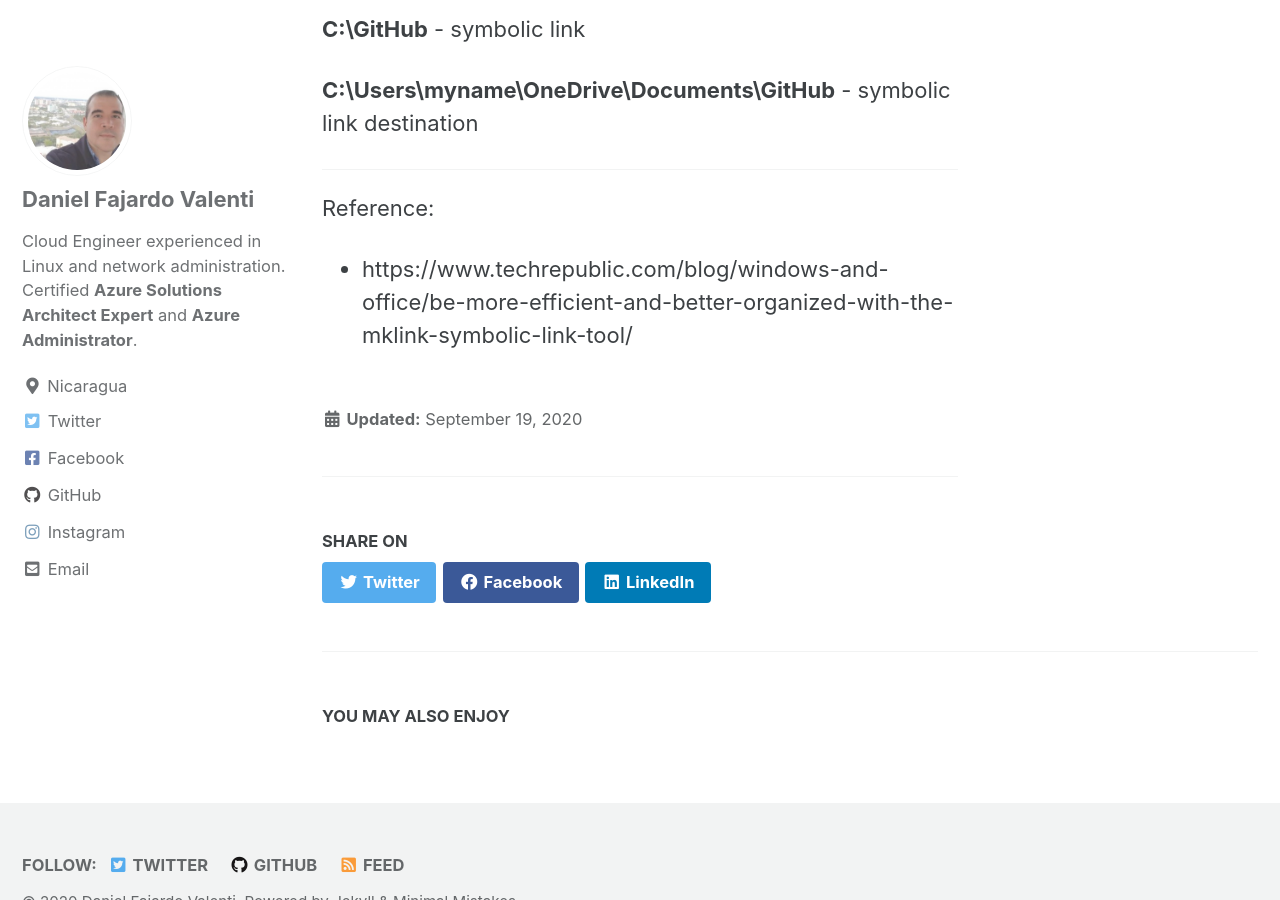
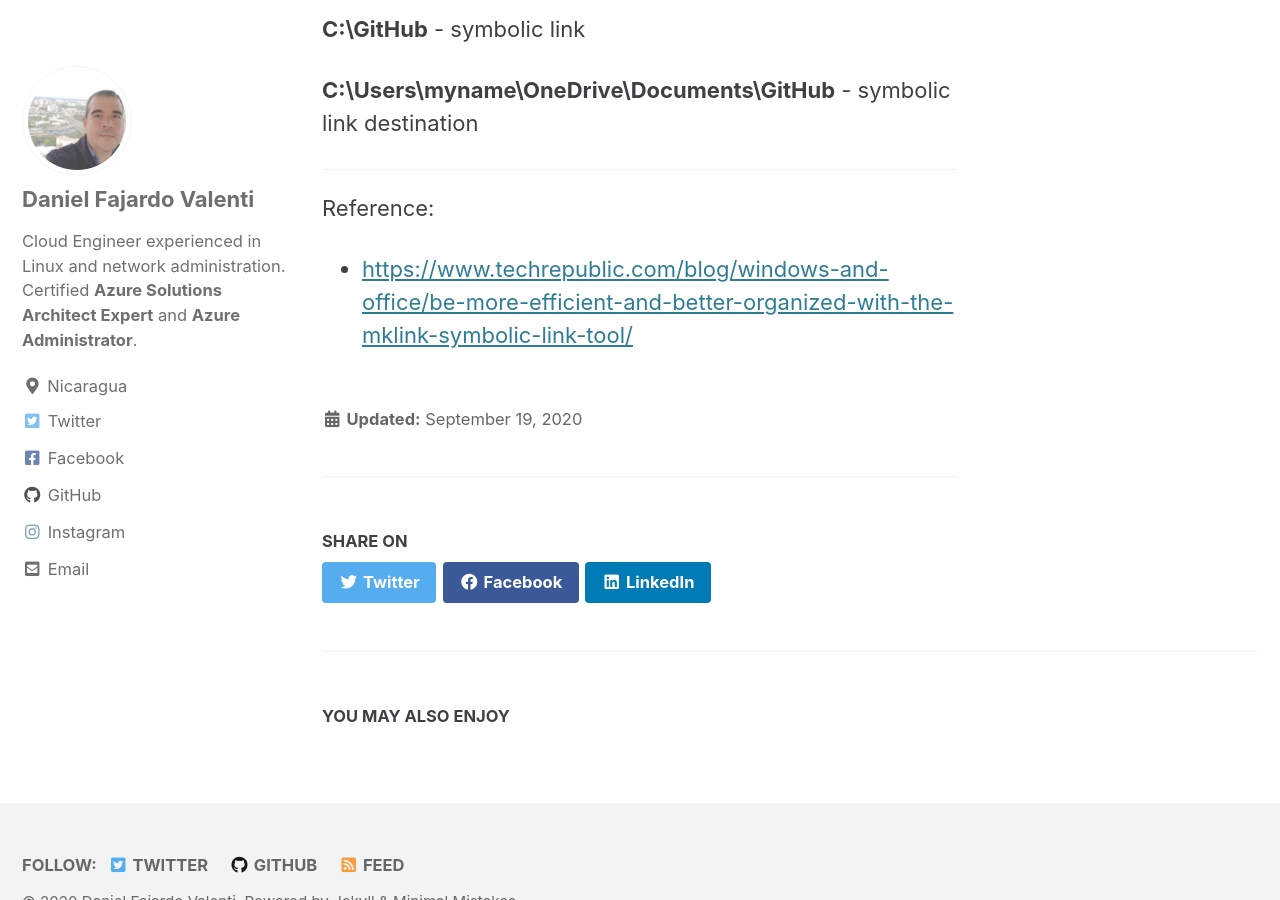
Before and after one commit to daniel-fv/daniel-fv.github.io, a Jekyll site: the page built from _posts/2020-09-19-symbolic-links-windows-10.md, in a window 1280 px wide and 900 px high, scrolled down 707 px. Built offline with Jekyll 4.4.1, drawn with Linux system fonts in a browser that asks for light colours; cached includes are drawn as plain includes.

Commit message:
link fixed

```diff
--- a/_posts/2020-09-19-symbolic-links-windows-10.md
+++ b/_posts/2020-09-19-symbolic-links-windows-10.md
@@ -21,8 +21,7 @@ Where:
 
 **C:\Users\myname\OneDrive\Documents\GitHub** - symbolic link destination
 
-
-
 ---
 Reference:
-- https://www.techrepublic.com/blog/windows-and-office/be-more-efficient-and-better-organized-with-the-mklink-symbolic-link-tool/
+
+- <https://www.techrepublic.com/blog/windows-and-office/be-more-efficient-and-better-organized-with-the-mklink-symbolic-link-tool/>
```
